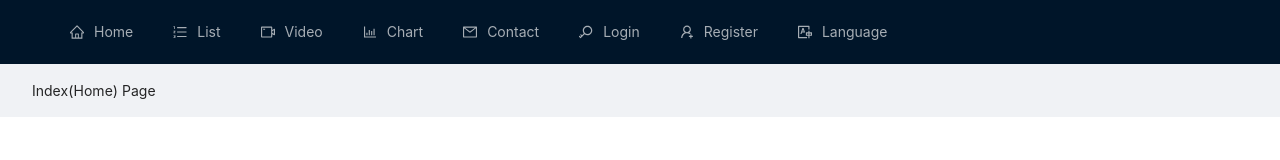
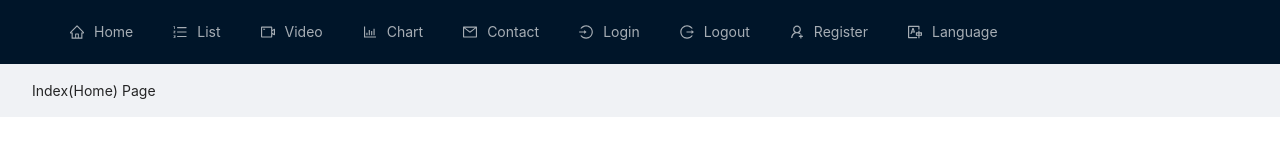
Before and after one commit to de24world/racism-report, a Next.js app: page / in a window 1280 px wide. Shown: the top 160 px of the page. Built offline with nearby package versions, Linux system fonts and the light colour scheme; no server answers.

Commit message:
mobilehader drawer close after click

```diff
--- a/src/components/Header/DesktopHeader.tsx
+++ b/src/components/Header/DesktopHeader.tsx
@@ -7,8 +7,9 @@ import {
   OrderedListOutlined,
   BarChartOutlined,
   MailOutlined,
-  KeyOutlined,
   UserAddOutlined,
+  LoginOutlined,
+  LogoutOutlined,
 } from '@ant-design/icons';
 import Link from 'next/link';
 import { Layout } from 'antd';
@@ -63,10 +64,14 @@ function DesktopHeader({}: Props) {
           </Link>
         </Menu.Item>
 
-        <Menu.Item key="login" icon={<KeyOutlined />}>
+        <Menu.Item key="login" icon={<LoginOutlined />}>
           <Link href="/login">
             <a>Login</a>
           </Link>
+        </Menu.Item>
+
+        <Menu.Item key="Logout" icon={<LogoutOutlined />}>
+          Logout
         </Menu.Item>
 
         <Menu.Item key="register" icon={<UserAddOutlined />}>
--- a/src/components/Header/MobileHeader.tsx
+++ b/src/components/Header/MobileHeader.tsx
@@ -48,7 +48,7 @@ function MobileHeader() {
       </Header>
 
       <Drawer visible={isVisible} onClose={closeDrawer} placement="left" width="80%" title="My Drawer">
-        <MobileNavigation />
+        <MobileNavigation closeDrawer={closeDrawer} />
       </Drawer>
     </>
   );
--- a/src/components/Header/Navigation/MobileNavigation.tsx
+++ b/src/components/Header/Navigation/MobileNavigation.tsx
@@ -1,26 +1,29 @@
 import React, { useState } from 'react';
 import { Menu } from 'antd';
 import {
-  TranslationOutlined,
   HomeOutlined,
   VideoCameraOutlined,
   OrderedListOutlined,
   BarChartOutlined,
   MailOutlined,
-  KeyOutlined,
   UserAddOutlined,
+  LoginOutlined,
+  LogoutOutlined,
 } from '@ant-design/icons';
 import Link from 'next/link';
 
-type Props = {};
+interface MobileNavigationProps {
+  closeDrawer: any;
+}
 
-function MobileNavigation({}: Props) {
+function MobileNavigation({ closeDrawer }: MobileNavigationProps) {
   const { SubMenu } = Menu;
 
   const [current, setCurrent] = useState('');
 
   const handleClick = () => {
     setCurrent(current);
+    closeDrawer();
   };
 
   return (
@@ -60,10 +63,14 @@ function MobileNavigation({}: Props) {
         </Link>
       </Menu.Item>
 
-      <Menu.Item key="login" icon={<KeyOutlined />}>
+      <Menu.Item key="login" icon={<LoginOutlined />}>
         <Link href="/login">
           <a>Login</a>
         </Link>
+      </Menu.Item>
+
+      <Menu.Item key="Logout" icon={<LogoutOutlined />}>
+        Logout
       </Menu.Item>
 
       <Menu.Item key="register" icon={<UserAddOutlined />}>
```
